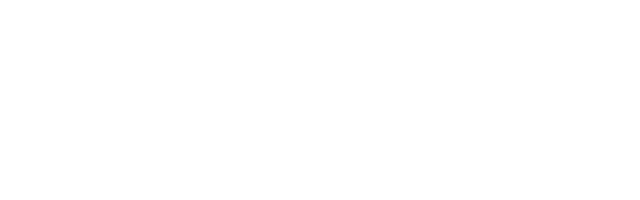
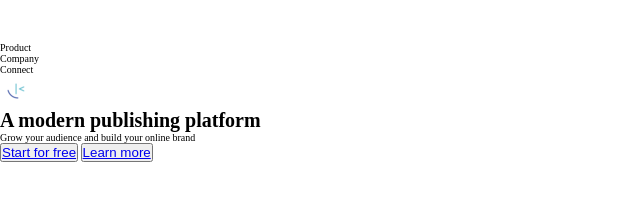
Before and after one commit to IsmaelPatrana/Page-Blogr, a plain HTML site: page index.html in a window 1280 px wide. Shown: the whole page, without its empty margins (0-640 px from the left). Drawn offline with Linux system fonts and the light colour scheme.

Commit message:
Creada la parte de maquetacion del header

```diff
--- a/css/style.css
+++ b/css/style.css
@@ -0,0 +1,28 @@
+*{
+    padding: 0%;
+    margin: 0%;
+    box-sizing: border-box;
+}
+
+html {
+    font-size: 62.5%;
+}
+
+:root {
+    --primay: hsl(356, 100%, 66%);
+    --primary-2:  hsl(355, 100%, 74%);
+    --primary-3: hsl(208, 49%, 24%);
+    /*neutral colors */
+    --neutral-1: hsl(0, 0%, 100%);
+    --neutral-2: hsl(240, 2%, 79%);
+    --neutral-3: hsl(207, 13%, 34%);
+    --neutral-4: hsl(240, 10%, 16%);
+
+
+}
+
+/*Estilos del header*/
+
+.container-header {
+
+}
--- a/index.html
+++ b/index.html
@@ -8,6 +8,38 @@
   <title>Blogr</title>
 </head>
 <body>
-
+  <header>
+    <div class="container-header">
+      <div class="row-header">
+        <div class="col-header">
+          <div class="logo-nav">
+              <img src="images/logo.svg" alt="">
+              <nav>
+                <ul>
+                  <li>Product</li>
+                  <li>Company</li>
+                  <li>Connect</li>
+                </ul>
+              </nav>
+              <span class="icon-header">
+                <img src="images/favicon-32x32.png" alt="">
+              </span>
+          </div>
+        </div>
+        <div class="col-header">
+          <h1>A modern publishing platform</h1>
+          <p>Grow your audience and build your online brand</p>
+        </div>
+        <div class="col-header">
+          <button>
+            <a href="#">Start for free</a>
+          </button>
+          <button>
+            <a href="#">Learn more</a>
+          </button>
+        </div>
+      </div>
+    </div>
+  </header>
 </body>
 </html>
```
Also changed, not shown: 1 other file.
